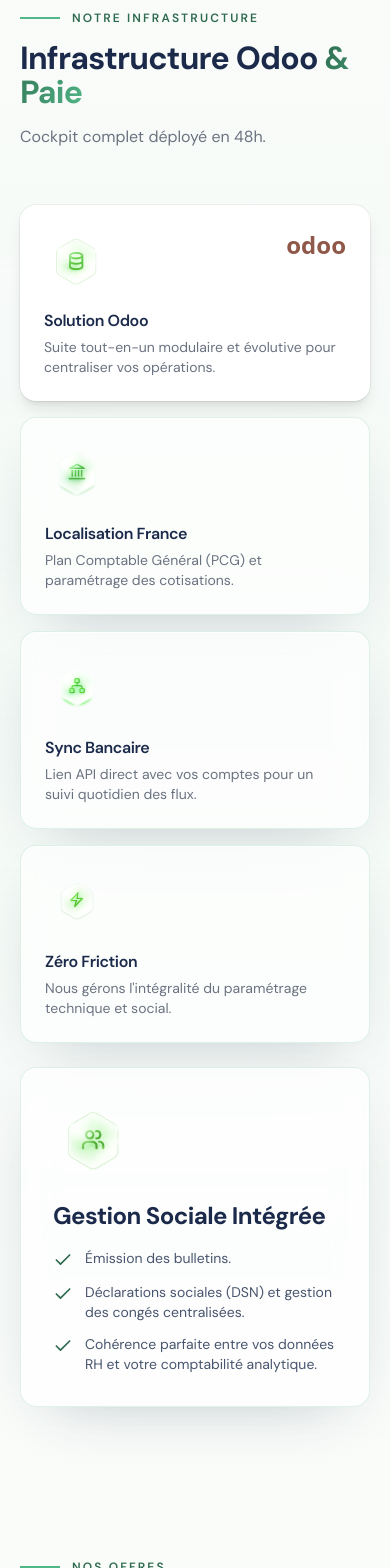
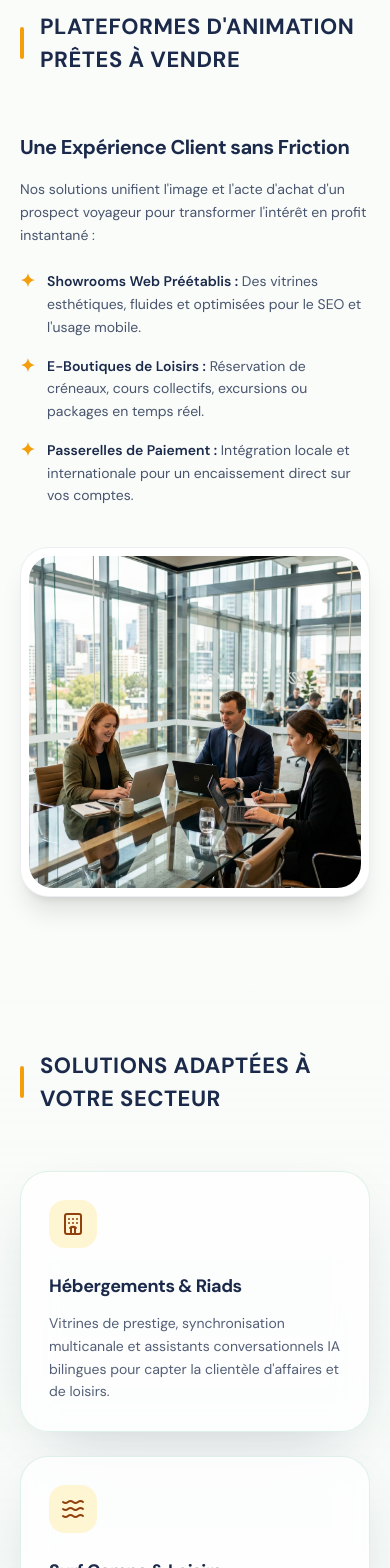
Before and after one commit to alaouiabdnour03/my-landing-page, a React (Vite) app: page / in a window 390 px wide. Shown: the part 2460-4028 px from the top of the page. Built offline with nearby package versions, Linux system fonts and the light colour scheme.

Commit message:
feat(landing): add Plateformes d'Animation, Solutions Adaptées, and Attractivité & Autorité tourism landing sections with images

```diff
--- a/src/components/landing/LaMecLanding.jsx
+++ b/src/components/landing/LaMecLanding.jsx
@@ -1,6 +1,6 @@
 import React from "react";
 import { motion, useScroll, useTransform } from "motion/react";
-import { ArrowDown, ArrowRight, Check } from "lucide-react";
+import { ArrowDown, ArrowRight, Check, Hotel, Waves, Compass } from "lucide-react";
 import { AnimatedBackground } from "./AnimatedBackground";
 import { Reveal, SectionLabel, FeatureCard, SECTION, INNER } from "./Primitives";
 import { PricingSection } from "./PricingSection";
@@ -149,6 +149,154 @@
         </div>
       </section>
 
+      {/* ───────── PLATEFORMES D'ANIMATION PRÊTES À VENDRE ───────── */}
+      <section className={`relative ${SECTION}`}>
+        <div className={INNER}>
+          <Reveal>
+            <div className="flex items-center gap-4">
+              <div className="w-1 h-8 bg-amber-500 rounded-full shrink-0" />
+              <h2 className="text-[clamp(22px,3vw,32px)] font-bold uppercase tracking-wide text-brand-navy">
+                Plateformes d'Animation Prêtes à Vendre
+              </h2>
+            </div>
+          </Reveal>
+
+          <Reveal delay={1} className="mt-14 grid gap-10 lg:grid-cols-[1.2fr_1fr] items-center">
+            {/* Left Content */}
+            <div>
+              <h3 className="text-[clamp(20px,2.5vw,28px)] font-bold text-brand-navy mb-4">
+                Une Expérience Client sans Friction
+              </h3>
+              <p className="text-brand-navy/80 text-sm sm:text-base leading-relaxed mb-6">
+                Nos solutions unifient l'image et l'acte d'achat d'un prospect voyageur pour transformer l'intérêt en profit instantané :
+              </p>
+
+              <ul className="space-y-4">
+                {[
+                  {
+                    title: "Showrooms Web Préétablis",
+                    desc: "Des vitrines esthétiques, fluides et optimisées pour le SEO et l'usage mobile."
+                  },
+                  {
+                    title: "E-Boutiques de Loisirs",
+                    desc: "Réservation de créneaux, cours collectifs, excursions ou packages en temps réel."
+                  },
+                  {
+                    title: "Passerelles de Paiement",
+                    desc: "Intégration locale et internationale pour un encaissement direct sur vos comptes."
+                  }
+                ].map((item, i) => (
+                  <li key={item.title} className="flex items-start gap-3">
+                    <span className="text-amber-500 font-bold text-lg leading-none mt-0.5">✦</span>
+                    <p className="text-brand-navy/80 text-sm sm:text-base leading-relaxed">
+                      <strong className="font-semibold text-brand-navy">{item.title} :</strong> {item.desc}
+                    </p>
+                  </li>
+                ))}
+              </ul>
+            </div>
+
+            {/* Right Image */}
+            <div className="relative overflow-hidden rounded-[28px] border border-brand-navy/[0.08] bg-white p-2 shadow-xl">
+              <img
+                src="/team_meeting.png"
+                alt="Une Expérience Client sans Friction"
+                className="w-full h-auto rounded-[24px] object-cover"
+              />
+            </div>
+          </Reveal>
+        </div>
+      </section>
+
+      {/* ───────── SOLUTIONS ADAPTÉES À VOTRE SECTEUR ───────── */}
+      <section className={`relative ${SECTION} bg-gradient-to-b from-transparent via-brand-green-pale/20 to-transparent`}>
+        <div className={INNER}>
+          <Reveal>
+            <div className="flex items-center gap-4">
+              <div className="w-1 h-8 bg-amber-500 rounded-full shrink-0" />
+              <h2 className="text-[clamp(22px,3vw,32px)] font-bold uppercase tracking-wide text-brand-navy">
+                Solutions Adaptées à Votre Secteur
+              </h2>
+            </div>
+          </Reveal>
+
+          <Reveal delay={1} className="mt-14 grid gap-6 md:grid-cols-3">
+            {/* Card 1 */}
+            <div className="glass-card rounded-[28px] p-7 ring-1 ring-black/[0.05] shadow-lg hover:-translate-y-1 transition-transform duration-300">
+              <div className="h-12 w-12 rounded-2xl bg-amber-100/80 text-amber-800 flex items-center justify-center mb-6">
+                <Hotel className="h-6 w-6" />
+              </div>
+              <h3 className="text-lg font-bold text-brand-navy mb-3">Hébergements &amp; Riads</h3>
+              <p className="text-brand-navy/75 text-sm leading-relaxed">
+                Vitrines de prestige, synchronisation multicanale et assistants conversationnels IA bilingues pour capter la clientèle d'affaires et de loisirs.
+              </p>
+            </div>
+
+            {/* Card 2 */}
+            <div className="glass-card rounded-[28px] p-7 ring-1 ring-black/[0.05] shadow-lg hover:-translate-y-1 transition-transform duration-300">
+              <div className="h-12 w-12 rounded-2xl bg-amber-100/80 text-amber-800 flex items-center justify-center mb-6">
+                <Waves className="h-6 w-6" />
+              </div>
+              <h3 className="text-lg font-bold text-brand-navy mb-3">Surf Camps &amp; Loisirs</h3>
+              <p className="text-brand-navy/75 text-sm leading-relaxed">
+                Vente de cours en ligne, gestion de stocks d'équipements, réservations de sessions et création de packages hybrides d'hébergement/sport.
+              </p>
+            </div>
+
+            {/* Card 3 */}
+            <div className="glass-card rounded-[28px] p-7 ring-1 ring-black/[0.05] shadow-lg hover:-translate-y-1 transition-transform duration-300">
+              <div className="h-12 w-12 rounded-2xl bg-amber-100/80 text-amber-800 flex items-center justify-center mb-6">
+                <Compass className="h-6 w-6" />
+              </div>
+              <h3 className="text-lg font-bold text-brand-navy mb-3">Agences &amp; Excursions</h3>
+              <p className="text-brand-navy/75 text-sm leading-relaxed">
+                Catalogues interactifs d'expériences, plannings dynamiques de guides, et devis personnalisés configurés pour un envoi automatique.
+              </p>
+            </div>
+          </Reveal>
+        </div>
+      </section>
+
+      {/* ───────── ATTRACTIVITÉ & AUTORITÉ ───────── */}
+      <section className={`relative ${SECTION}`}>
+        <div className={INNER}>
+          <Reveal className="flex flex-col gap-4">
+            <span className="inline-block bg-amber-100/80 text-amber-800 border border-amber-200/50 rounded-lg px-3.5 py-1.5 text-xs font-bold uppercase tracking-wider w-fit">
+              Attractivité &amp; Autorité
+            </span>
+            <h2 className="text-[clamp(28px,4.5vw,52px)] font-bold leading-[1.1] text-brand-navy">
+              L'ALLURE D'UNE ENSEIGNE D'EXCEPTION
+            </h2>
+          </Reveal>
+
+          <Reveal delay={1} className="mt-14 grid gap-10 lg:grid-cols-[1.2fr_1fr] items-center">
+            {/* Left Content */}
+            <div>
+              <h3 className="text-[clamp(20px,2.5vw,28px)] font-bold text-brand-navy mb-4">
+                Sublimez Votre Spot Touristique
+              </h3>
+              <p className="text-brand-navy/80 text-sm sm:text-base leading-relaxed mb-6">
+                Le coup de cœur d'un voyageur s'établit sur la preuve visuelle. Nous mettons en œuvre nos compétences de captation artistique de calibre international.
+              </p>
+              <div className="rounded-2xl bg-brand-green-pale/40 border border-brand-green/10 p-5">
+                <p className="text-brand-navy/85 text-sm sm:text-base leading-relaxed">
+                  <strong className="font-semibold text-brand-navy">Contenu RAW &amp; Drone 4K :</strong> Shootings aériens professionnels, angles intérieurs de caractère et clips montés spécifiquement pour déclencher l'acte d'achat sur vos réseaux.
+                </p>
+              </div>
+            </div>
+
+            {/* Right Image */}
+            <div className="relative overflow-hidden rounded-[28px] border border-brand-navy/[0.08] bg-white p-2 shadow-xl">
+              <img
+                src="/drone_aerial_resort.png"
+                alt="L'ALLURE D'UNE ENSEIGNE D'EXCEPTION"
+                className="w-full h-auto rounded-[24px] object-cover"
+              />
+            </div>
+          </Reveal>
+        </div>
+      </section>
+
       {/* ───────── INFRASTRUCTURE ───────── */}
       <section className={`relative ${SECTION} bg-gradient-to-b from-transparent via-brand-green-pale/40 to-transparent`}>
         <div className={INNER}>
```
Also changed, not shown: public/drone_aerial_resort.png (added), public/team_meeting.png (added).
